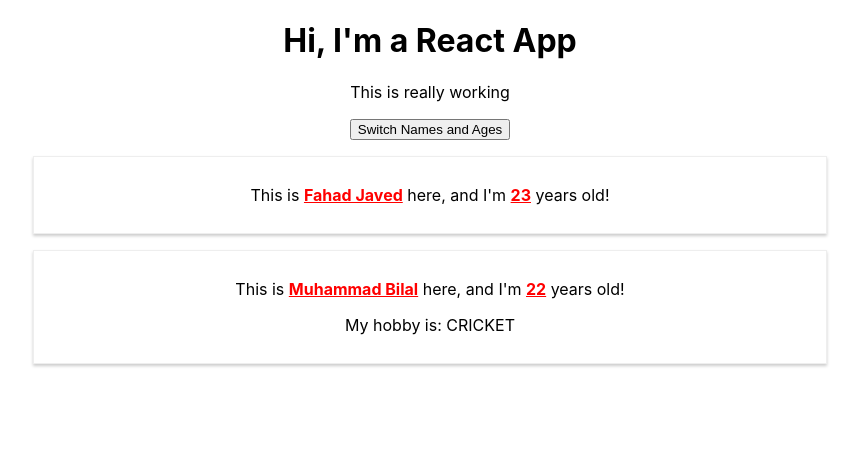
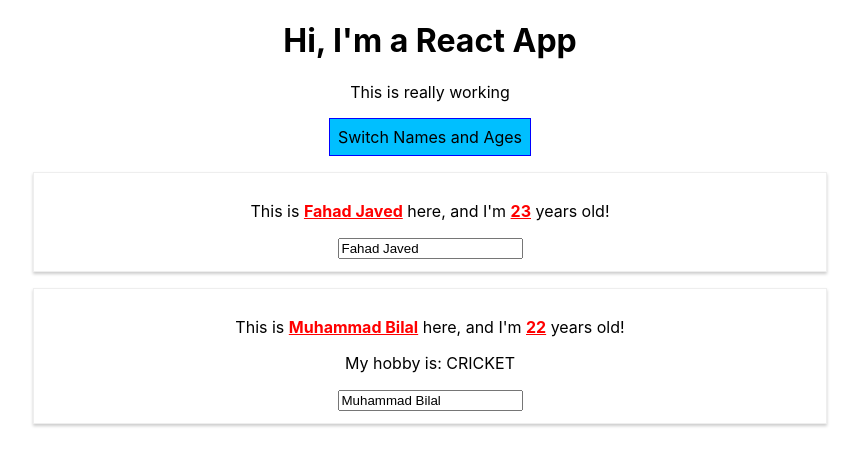
Before and after one commit to heyFahad/learning-reactjs, a React (Create React App) app: page / in a window 1280 px wide. Shown: the top 466 px of the page, without its empty margins (210-1069 px from the left). Built offline with nearby package versions, Linux system fonts and the light colour scheme.

Commit message:
End of third learning module (Understanding the Base Features & Syntax).

```diff
--- a/src/App.js
+++ b/src/App.js
@@ -22,15 +22,42 @@ class App extends Component {
     });
   }
 
+  nameChangedHandler = (event) => {
+    this.setState({
+      persons: [
+        { name: event.target.value, age: this.state.persons[0].age },
+        { name: this.state.persons[1].name, age: this.state.persons[1].age }
+      ]
+    });
+  }
+
   render() {
+    const buttonStyle = {
+      backgroundColor: 'deepskyblue',
+      font: 'inherit',
+      border: '1px solid blue',
+      padding: '8px',
+      cursor: 'pointer'
+    };
+
     // console.log(this.state);
     return (
       <div className="App">
         <h1>Hi, I'm a React App</h1>
         <p>This is really working</p>
-        <button onClick={this.switchNamesAndAgesHandler}>Switch Names and Ages</button>
-        <Person name={this.state.persons[0].name} age={this.state.persons[0].age} />
-        <Person name={this.state.persons[1].name} age={this.state.persons[1].age}>
+        <button
+          style={buttonStyle}
+          onClick={this.switchNamesAndAgesHandler}>
+          Switch Names and Ages
+        </button>
+        <Person
+          name={this.state.persons[0].name}
+          age={this.state.persons[0].age}
+          nameChanged={this.nameChangedHandler} />
+        <Person
+          name={this.state.persons[1].name}
+          age={this.state.persons[1].age}
+          clickEventHandler={this.switchNamesAndAgesHandler}>
           My hobby is: CRICKET
         </Person>
       </div>
--- a/src/Person/Person.js
+++ b/src/Person/Person.js
@@ -8,6 +8,7 @@ const person = (props) => {
                 This is <span id="person-name" className="dynamic-content">{props.name}</span> here, and I'm <span id="person-age" className="dynamic-content">{props.age}</span> years old!
             </p>
             <p>{props.children}</p>
+            <input type="text" onChange={props.nameChanged} value={props.name}/>
         </div>
     );
 }
```
